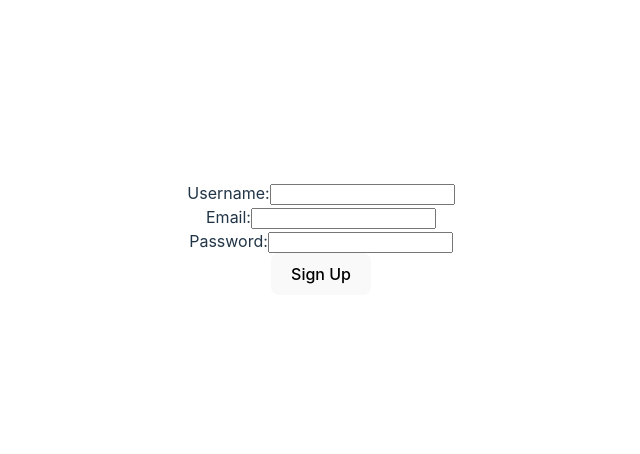
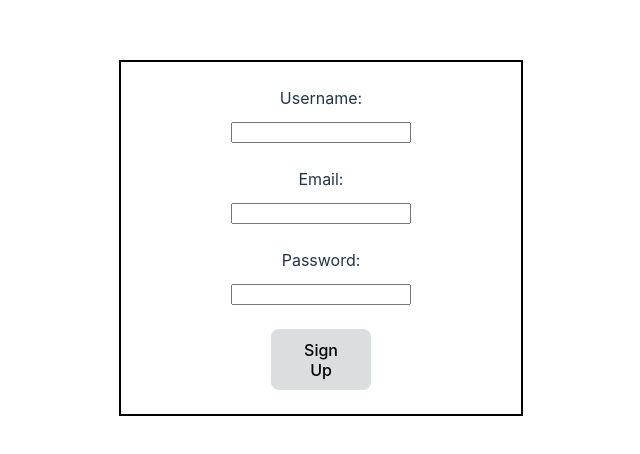
Before and after one commit to imisstheoldpabl0/byr0n, a React (Vite) app in the folder client/: page / in a window 1280 px wide. Shown: the part 162-616 px from the top of the page, without its empty margins (319-959 px from the left). Built offline with nearby package versions, Linux system fonts and the light colour scheme.

Commit message:
client/add css

```diff
--- a/client/src/components/Account/Account.css
+++ b/client/src/components/Account/Account.css
@@ -1,4 +1,34 @@
 #section-account {
     display: flex;
-    flex-direction: column-reverse;
+    flex-direction: column;
+    margin: 24px;
+    border: 2px solid black;
+    width: 400px;
+    align-items: center;
+
+    div {
+        display: flex;
+        flex-direction: column;
+        align-items: center;
+
+        label {
+            display: flex;
+            justify-content: start;
+            margin: 12px;
+            margin-top: 24px;
+        }
+
+        input {
+            width: 150px;
+            padding-left: 24px;
+        }
+    }
+
+    #sign-up-button {
+        width: 100px;
+        margin: 24px;
+        background-color: rgb(218, 222, 222);
+        align-items: center;
+        justify-content: center;
+    }
 }
--- a/client/src/components/Account/Account.jsx
+++ b/client/src/components/Account/Account.jsx
@@ -1,5 +1,6 @@
 import React, { useState } from 'react';
 import axios from 'axios';
+import "./Account.css"
 
 const SignupForm = () => {
   const [formData, setFormData] = useState({
@@ -30,7 +31,7 @@ const SignupForm = () => {
   };
 
   return (
-    <form onSubmit={handleSubmit}>
+    <form onSubmit={handleSubmit} id='section-account'>
       <div>
         <label>Username:</label>
         <input
@@ -61,7 +62,7 @@ const SignupForm = () => {
           required
         />
       </div>
-      <button type="submit">Sign Up</button>
+      <button type="submit" id='sign-up-button'>Sign Up</button>
     </form>
   );
 };
```
